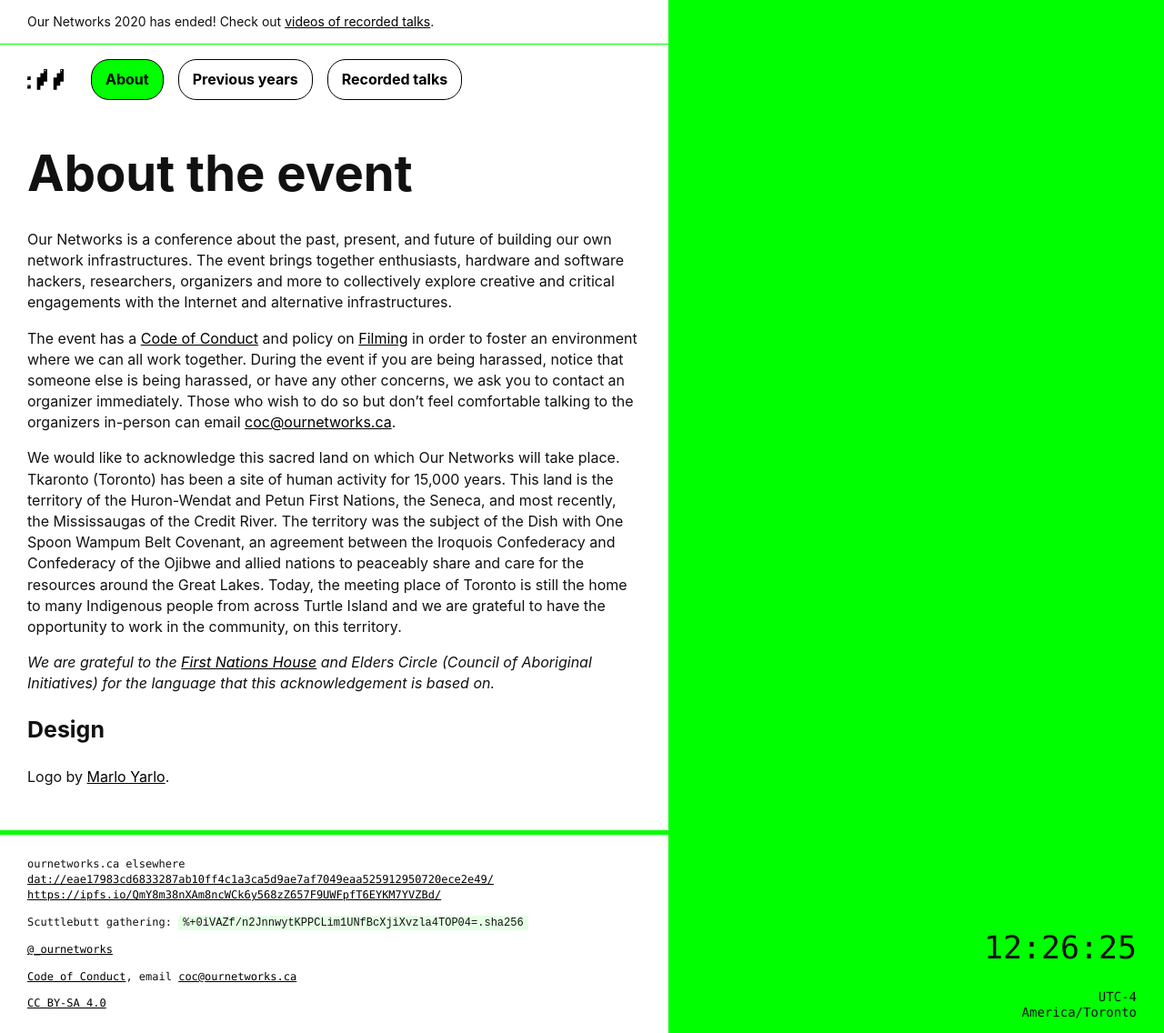
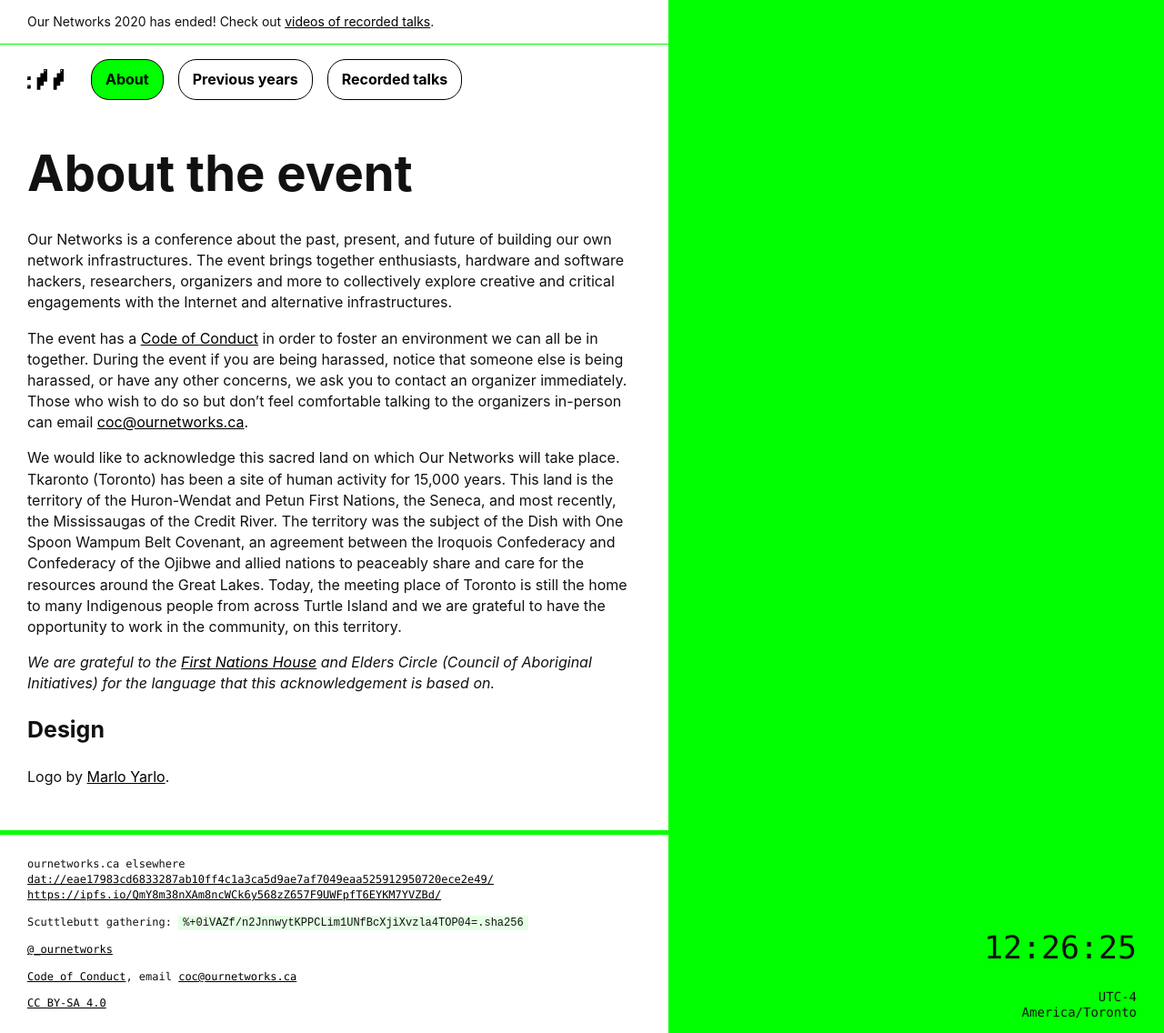
Before and after one commit to ournetworks/ournetworks.ca, a Jekyll site: the page built from about.md, in a window 1280 px wide and 1136 px high. Shown: the whole window at 91% size. Built offline with Jekyll 4.4.1, drawn with Linux system fonts in a browser that asks for light colours.

Commit message:
remove filming policy language from about page

```diff
--- a/about.md
+++ b/about.md
@@ -7,7 +7,7 @@ titleDisplay: "About"
 
 Our Networks is a conference about the past, present, and future of building our own network infrastructures. The event brings together enthusiasts, hardware and software hackers, researchers, organizers and more to collectively explore creative and critical engagements with the Internet and alternative infrastructures.
 
-The event has a [Code of Conduct](/code-of-conduct/) and policy on [Filming](/filming/) in order to foster an environment where we can all work together. During the event if you are being harassed, notice that someone else is being harassed, or have any other concerns, we ask you to contact an organizer immediately. Those who wish to do so but don’t feel comfortable talking to the organizers in-person can email [coc@ournetworks.ca](mailto:coc@ournetworks.ca).
+The event has a [Code of Conduct](/code-of-conduct/) in order to foster an environment we can all be in together. During the event if you are being harassed, notice that someone else is being harassed, or have any other concerns, we ask you to contact an organizer immediately. Those who wish to do so but don’t feel comfortable talking to the organizers in-person can email [coc@ournetworks.ca](mailto:coc@ournetworks.ca).
 
 We would like to acknowledge this sacred land on which Our Networks will take place. Tkaronto (Toronto) has been a site of human activity for 15,000 years. This land is the territory of the Huron-Wendat and Petun First Nations, the Seneca, and most recently, the Mississaugas of the Credit River. The territory was the subject of the Dish with One Spoon Wampum Belt Covenant, an agreement between the Iroquois Confederacy and Confederacy of the Ojibwe and allied nations to peaceably share and care for the resources around the Great Lakes. Today, the meeting place of Toronto is still the home to many Indigenous people from across Turtle Island and we are grateful to have the opportunity to work in the community, on this territory.
 
```
